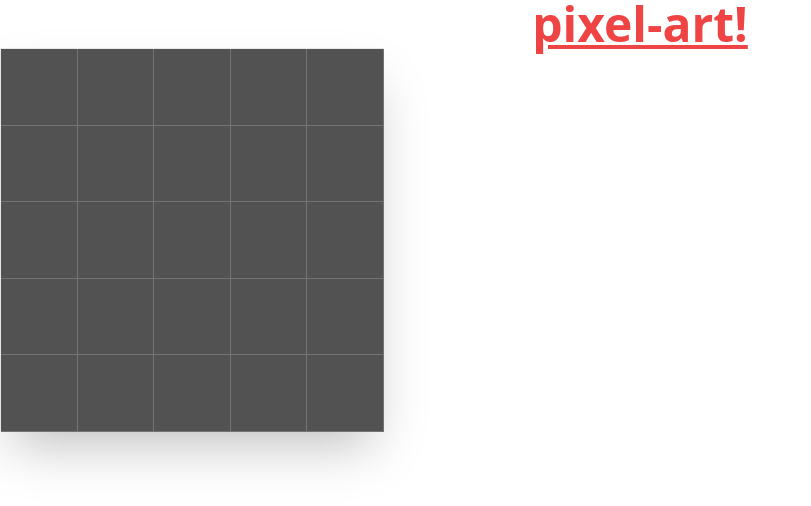
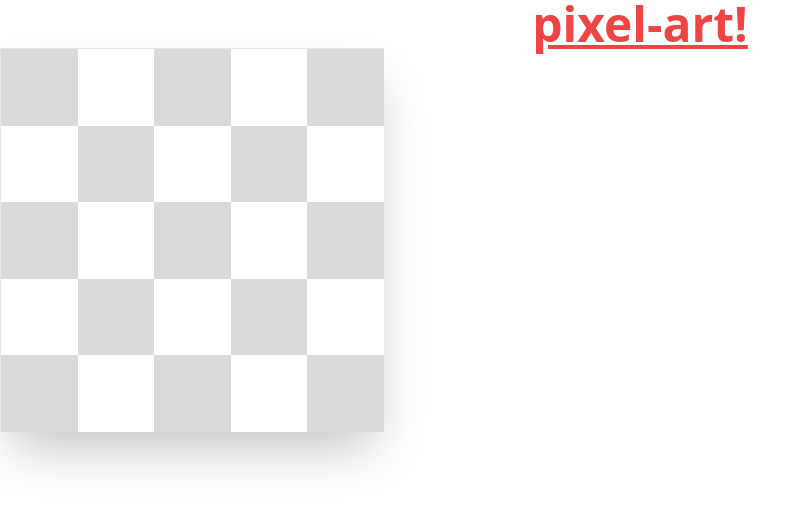
Before and after one commit to LemonScone/pixel-art, a React (Vite) app in the folder frontend/: page / in a window 1280 px wide. Shown: the top 506 px of the page, without its empty margins (0-811 px from the left). Built offline with nearby package versions, Linux system fonts and the light colour scheme.

Commit message:
Feat: background를 체크 무늬로 변경, pixel hover는 그림도구 size에 맞게 표시되도록 처리

```diff
--- a/frontend/src/components/Pixel.tsx
+++ b/frontend/src/components/Pixel.tsx
@@ -1,20 +1,27 @@
 import React from "react";
+import { getGridBackgroundIndex } from "../utils/grid";
 
 type PixelProps = {
   id: number;
   color: string;
+  rowIdx: number;
   columns: number;
   toolActive: boolean;
   onPointerDown: (id: number) => void;
+  onPointerEnter: (id: number) => void;
+  onPointerLeave: (id: number) => void;
   onToolActive: (down: boolean) => void;
 };
 
 const Pixel = ({
   id,
   color,
+  rowIdx,
   columns,
   toolActive,
   onPointerDown,
+  onPointerEnter,
+  onPointerLeave,
   onToolActive,
 }: PixelProps) => {
   const handlePointerDown = (e: React.PointerEvent<HTMLDivElement>) => {
@@ -34,12 +41,33 @@ const Pixel = ({
     }
   };
 
+  const handlePointerEnter = () => {
+    onPointerEnter(id);
+  };
+
+  const handlePointerLeave = () => {
+    onPointerLeave(id);
+  };
+
+  type GridBackgroundColorType = {
+    [key: number]: string;
+  };
+
+  const gridBackgroundColor: GridBackgroundColorType = {
+    0: "bg-[#d9d9d9]",
+    1: "bg-white",
+  };
+
+  const gridBgIdx = getGridBackgroundIndex(id, columns, rowIdx);
   return (
     <div
-      className={`pixel w-[calc(100%/${columns})] h-100 border-r border-b border-neutral-500 hover:bg-zinc-500 transition-all bg-neutral-600`}
+      data-grid-bg-idx={gridBgIdx}
+      className={`pixel w-[calc(100%/${columns})] h-100 border-neutral-500 transition-all ${gridBackgroundColor[gridBgIdx]}`}
       style={{ backgroundColor: color }}
       onPointerDown={handlePointerDown}
       onPointerMove={handlePointerMove}
+      onPointerEnter={handlePointerEnter}
+      onPointerLeave={handlePointerLeave}
       onPointerUp={() => {
         onToolActive(false);
       }}
--- a/frontend/src/components/PixelContainer.tsx
+++ b/frontend/src/components/PixelContainer.tsx
@@ -1,6 +1,10 @@
-import React, { useState } from "react";
+import React, { useState, useRef } from "react";
+
 import Pixel from "./Pixel";
-import { getTargetIndexes } from "../utils/grid";
+
+import { getGridBackgroundHoverColor, getTargetIndexes } from "../utils/grid";
+import { getHoverColor } from "../utils/color";
+
 import type { ToolOption, Tool } from "../models";
 
 type PixelContainerProps = {
@@ -20,6 +24,8 @@ const PixelContainer = ({
   selectedTool,
   onUpdateGrid,
 }: PixelContainerProps) => {
+  const ref = useRef<HTMLDivElement | null>(null);
+
   const [toolActive, setToolActive] = useState<boolean>(false);
 
   const handlePointerDown = (id: number) => {
@@ -40,11 +46,53 @@ const PixelContainer = ({
     }
   };
 
+  const handlePointerEnter = (id: number) => {
+    if (ref.current) {
+      const indexes = getTargetIndexes(
+        id,
+        toolOptions[selectedTool].size,
+        columns,
+        rows
+      );
+      const pixels = ref.current.querySelectorAll<HTMLDivElement>(".pixel");
+      indexes.forEach(index => {
+        const painted = grid[index];
+
+        let hoverColor = "";
+        if (painted) {
+          hoverColor = getHoverColor(painted);
+        } else {
+          const gridBgIdx = pixels[index].dataset.gridBgIdx;
+          hoverColor = getGridBackgroundHoverColor(gridBgIdx as string);
+        }
+        pixels[index].style.backgroundColor = hoverColor;
+      });
+    }
+  };
+
+  const handlePointerLeave = (id: number) => {
+    if (ref.current) {
+      const indexes = getTargetIndexes(
+        id,
+        toolOptions[selectedTool].size,
+        columns,
+        rows
+      );
+      const pixels = ref.current.querySelectorAll<HTMLDivElement>(".pixel");
+      indexes.forEach(index => {
+        pixels[index].style.backgroundColor = grid[index];
+      });
+    }
+  };
+
   const colPixels = Array.from({ length: columns });
   const rowPixels = Array.from({ length: rows });
 
   return (
-    <div className="w-full h-full flex flex-col border-t border-l shadow-2xl cursor-cell">
+    <div
+      ref={ref}
+      className="w-full h-full flex flex-col border-t border-l shadow-2xl cursor-cell"
+    >
       {rowPixels.map((row, rowIdx) => {
         return (
           <div className={`flex basis-[calc(100%/${rows})]`} key={rowIdx}>
@@ -54,10 +102,13 @@ const PixelContainer = ({
                 <Pixel
                   key={id}
                   id={id}
+                  rowIdx={rowIdx}
                   columns={columns}
                   color={grid[id]}
                   toolActive={toolActive}
                   onPointerDown={handlePointerDown}
+                  onPointerEnter={handlePointerEnter}
+                  onPointerLeave={handlePointerLeave}
                   onToolActive={setToolActive}
                 />
               );
--- a/frontend/src/constants/index.ts
+++ b/frontend/src/constants/index.ts
@@ -1,11 +1,19 @@
 const INITIAL_TOOL_OPTIONS = {
   pen: {
     color: "rgb(0, 0, 0)",
-    size: 1,
+    size: 3,
   },
   eraser: {
     size: 1,
   },
 };
 
-export { INITIAL_TOOL_OPTIONS };
+const GRID_HOVER_COLOR_FIRST = "rgba(187, 187, 187, 0.9)";
+
+const GRID_HOVER_COLOR_SECOND = "rgba(225, 225, 225, 0.9)";
+
+export {
+  INITIAL_TOOL_OPTIONS,
+  GRID_HOVER_COLOR_FIRST,
+  GRID_HOVER_COLOR_SECOND,
+};
--- /dev/null
+++ b/frontend/src/utils/color.ts
@@ -0,0 +1,17 @@
+const getHoverColor = (originColor: string) => {
+  const BASE_COLOR = 127;
+  const OFFSET_COLOR = 30;
+  const OPACITY = 0.9;
+
+  const [r, g, b, a] = (originColor.match(/\d+/g) ?? [0, 0, 0, 0]).map(Number);
+
+  const hoverColor = `rgba(${
+    r + (r > BASE_COLOR ? -OFFSET_COLOR : OFFSET_COLOR)
+  }, ${g + (g > BASE_COLOR ? -OFFSET_COLOR : OFFSET_COLOR)}, ${
+    b + (b > BASE_COLOR ? -OFFSET_COLOR : OFFSET_COLOR)
+  }, ${OPACITY})`;
+
+  return hoverColor;
+};
+
+export { getHoverColor };
--- a/frontend/src/utils/grid.ts
+++ b/frontend/src/utils/grid.ts
@@ -1,3 +1,5 @@
+import { GRID_HOVER_COLOR_FIRST, GRID_HOVER_COLOR_SECOND } from "../constants";
+
 export const resizeGrid = (
   grid: string[],
   originRows: number,
@@ -69,3 +71,27 @@ export const getTargetIndexes = (
 
   return indexes;
 };
+
+export const getGridBackgroundIndex = (
+  id: number,
+  columns: number,
+  rowIdx: number
+) => {
+  let gridBgIdx = 0;
+
+  if (columns % 2 === 0) {
+    if (rowIdx % 2 === 0) {
+      gridBgIdx = id % 2;
+    } else {
+      gridBgIdx = id % 2 === 0 ? 1 : 0;
+    }
+  } else {
+    gridBgIdx = id % 2;
+  }
+
+  return gridBgIdx;
+};
+
+export const getGridBackgroundHoverColor = (gridBgIdx: string) => {
+  return gridBgIdx === "0" ? GRID_HOVER_COLOR_FIRST : GRID_HOVER_COLOR_SECOND;
+};
```
Also changed, not shown: 1 other file (tests, documents, lock files or other folders).
